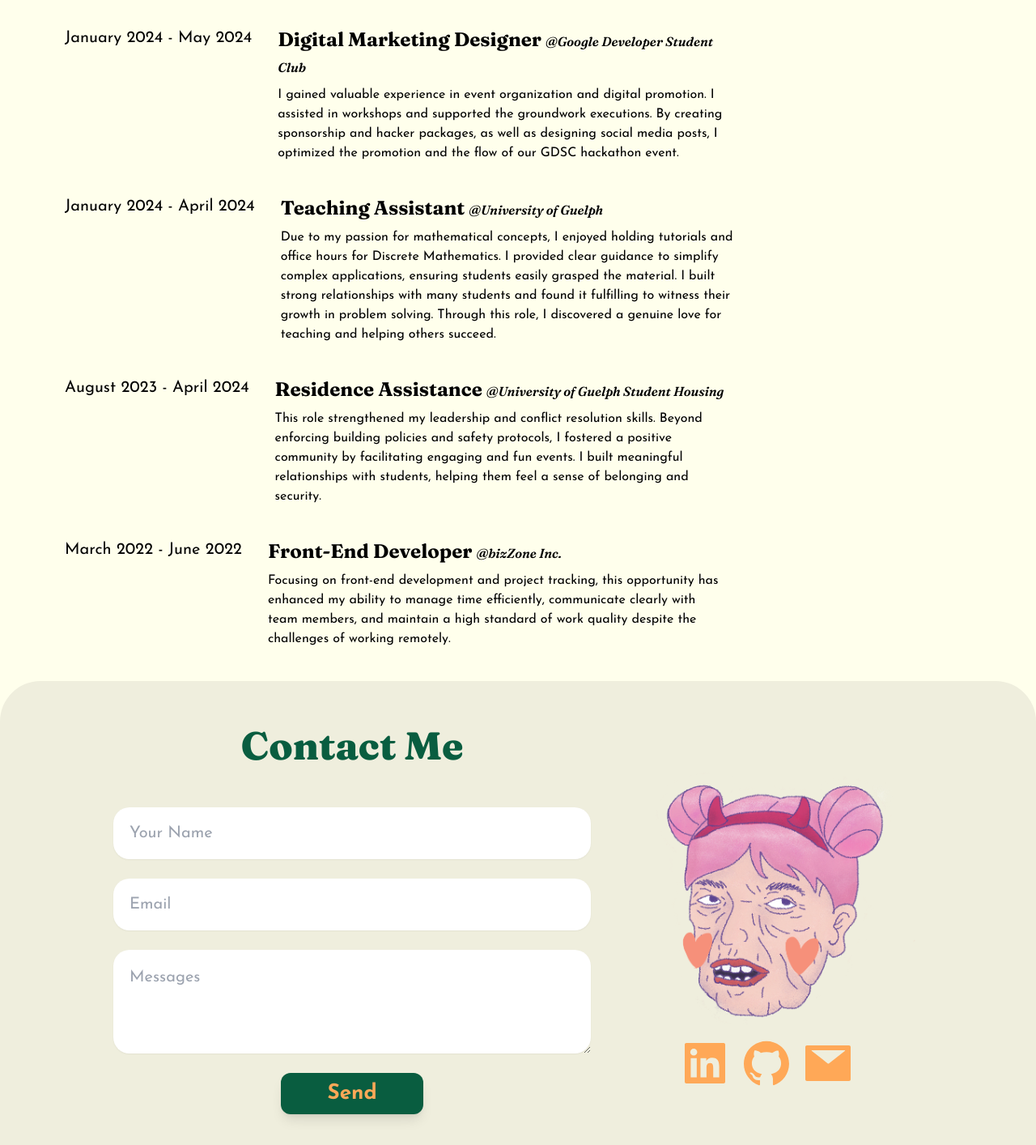
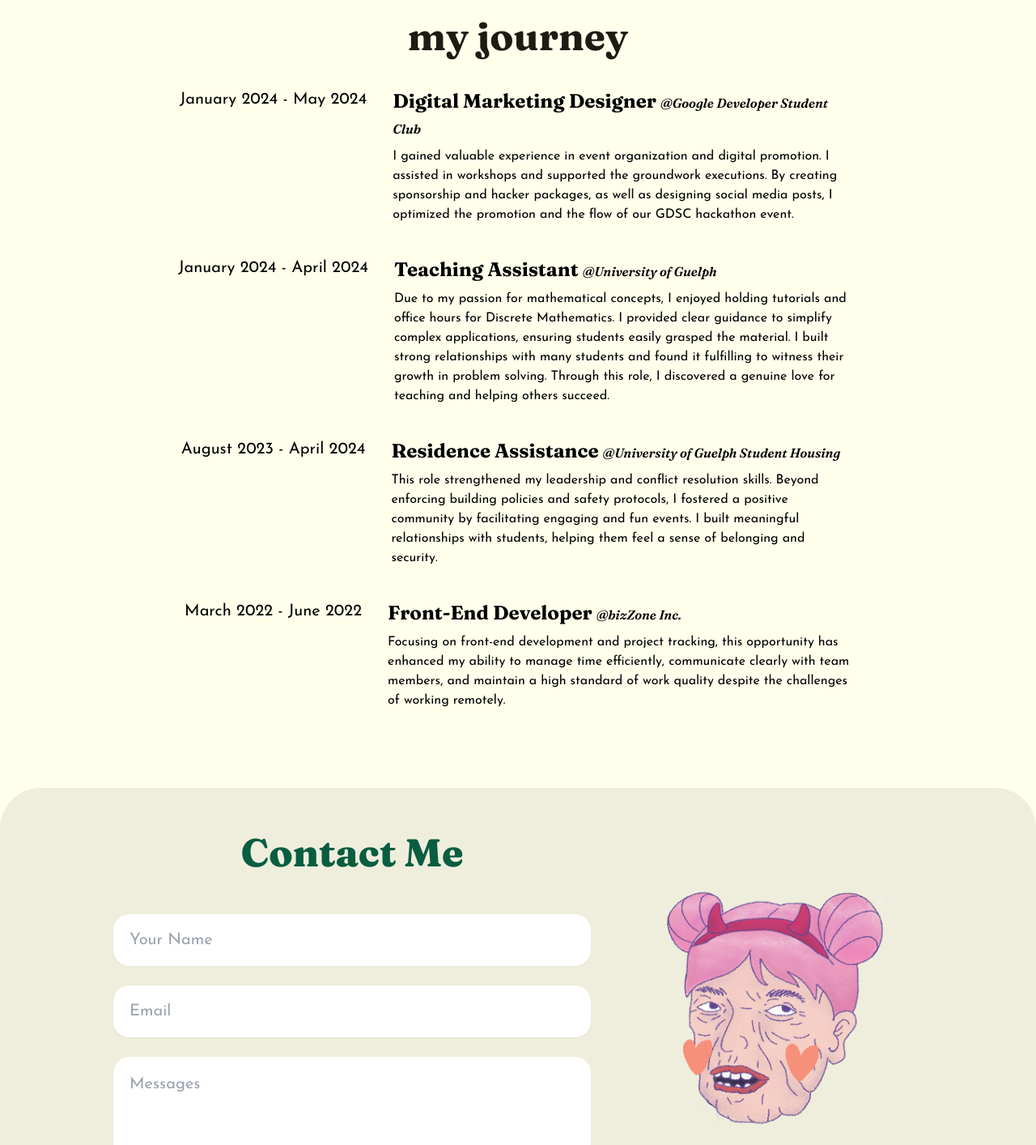
Before and after one commit to milychang19/my-portfolio, a React (Create React App) app: page / in a window 1280 px wide. Shown: the part 2013-3427 px from the top of the page at 81% size. Built offline with nearby package versions, Linux system fonts and the light colour scheme.

Commit message:
journey transition and layout done

```diff
--- a/src/App.css
+++ b/src/App.css
@@ -7,23 +7,3 @@
   flex-direction: column;
   font-size: calc(10px + 2vmin);
 }
-
-.description{
-  font-size: 0.8em;
-  font-weight: 380;
-}
-
-/* Contact */
-#contact{
-  background-color: #EFEEDD;
-  border-radius: 50px;
-  padding-bottom: 100px;
-}
-
-#contact-me{
-  color:#095D40;
-}
-#face{
-  height: 400px;
-  width: 400px;
-}
--- a/src/App.js
+++ b/src/App.js
@@ -10,8 +10,6 @@ import Footer from './pages/Footer';
 function App() {
   return (
     <div className="App-header">
-
-
       <Header/>
       <Home />
       <About />
--- a/src/pages/Contact.jsx
+++ b/src/pages/Contact.jsx
@@ -5,8 +5,8 @@ import { AiFillLinkedin, AiFillGithub, AiFillMail } from "react-icons/ai";
 
 const Contact = () => {
   return (
-    <section id="contact">
-      <div className="flex mx-32">
+    <section id="contact" className="rounded-[50px] bg-matcha pb-20">
+      <div className="flex mx-32 ">
         <div className="align-center w-[60%]">
           <h1 className="font-sub text-5xl font-xbold text-green p-10 pt-14">Contact Me</h1>
           <form action="https://getform.io/f/anlexena" method="POST" className="grid">
--- a/src/pages/Header.jsx
+++ b/src/pages/Header.jsx
@@ -8,10 +8,10 @@ const Header = () => {
         <a href="#header"><img src={logo} alt="" className="h-24 w-24 max-w-full "/></a>
         <nav className="font-sub m-5">
           <ul className="flex gap-5">
-            <li className="box-border w-32 font-[350] hover:font-normal transition"><a href="#about">About Me</a></li>
-            <li className="box-border w-28 font-[350] hover:font-normal transition"> <a href="#projects">Projects</a></li>
-            <li className="box-border w-28 font-[350] hover:font-normal transition"><a href="#journey">Journey</a></li>
-            <li className="box-border w-28 font-[350] hover:font-normal transition"><a href="#contact">Contact</a></li>
+            <li className="box-border w-32 font-[350] hover:font-normal duration-300"><a href="#about">About Me</a></li>
+            <li className="box-border w-28 font-[350] hover:font-normal duration-300"> <a href="#projects">Projects</a></li>
+            <li className="box-border w-28 font-[350] hover:font-normal duration-300"><a href="#journey">Journey</a></li>
+            <li className="box-border w-28 font-[350] hover:font-normal duration-300"><a href="#contact">Contact</a></li>
           </ul>
         </nav>
       </header>
--- a/src/pages/Journey.jsx
+++ b/src/pages/Journey.jsx
@@ -43,27 +43,22 @@ const Journey = () => {
 
 
   return (
-    <section id="journey">
+    <section id="journey" className="mb-24">
       <h1 className="font-sub text-5xl font-bold text-brown p-10">my journey</h1>
-      <div>
       {workExperiences.map((experience, index) => (
-          <div key={index} className={`flex mb-10 mx-20 ${hoveredIndex !== null && hoveredIndex !== index ? 'opacity-70 ease-in-out duration-75' : ''}`}
+        <div key={index} className={`flex mb-10 mx-40 justify-center duration-300 ${hoveredIndex !== null && hoveredIndex !== index ? 'opacity-60 duration-300' : ''}`}
           onMouseEnter={() => handleMouseEnter(index)}
           onMouseLeave={handleMouseLeave}
         >
-            <div className="mw-20px">
+          <div className="mw-[90px]">
             <p className="text-xl text-right">{experience.time}</p>
           </div>
-            <div className='text-left w-[53%] pl-8'>
-            <p className="font-sub font-bold text-2xl">{experience.position} <spam className={`font-sub text-base font-[600] italic ${hoveredIndex !== null && hoveredIndex === index ? 'text-green':''}`}>{experience.company}</spam></p>
-            {/* <p className={`font-sub text-base font-[600] italic ${hoveredIndex !== null && hoveredIndex == index ? 'text-green':''}`}>{experience.company}</p> */}
+          <div className="text-left pl-8 w-[63%]">
+            <p className="font-sub font-bold text-2xl">{experience.position} <span className={`font-sub text-base font-[600] italic duration-200 ${hoveredIndex !== null && hoveredIndex === index ? 'text-green duration-200':''}`}>{experience.company}</span></p>
             <p className="text-base pt-2">{experience.description}</p>
           </div>
         </div>
       ))}
-
-
-      </div>
     </section>
   );
 };
--- a/src/pages/Projects.jsx
+++ b/src/pages/Projects.jsx
@@ -26,7 +26,7 @@ const Projects = () => {
   const projectRecords = records();
 
   return (
-    <section id="projects" className="my-5">
+    <section id="projects" className="mb-24">
       <h1 className="font-sub text-5xl font-bold text-brown p-10">project highlights</h1>
       <div className="flex gap-x-10 place-content-center">
         {projectRecords.map((project, index) => (
```
Lines whose indentation alone changed are shown as unchanged.
